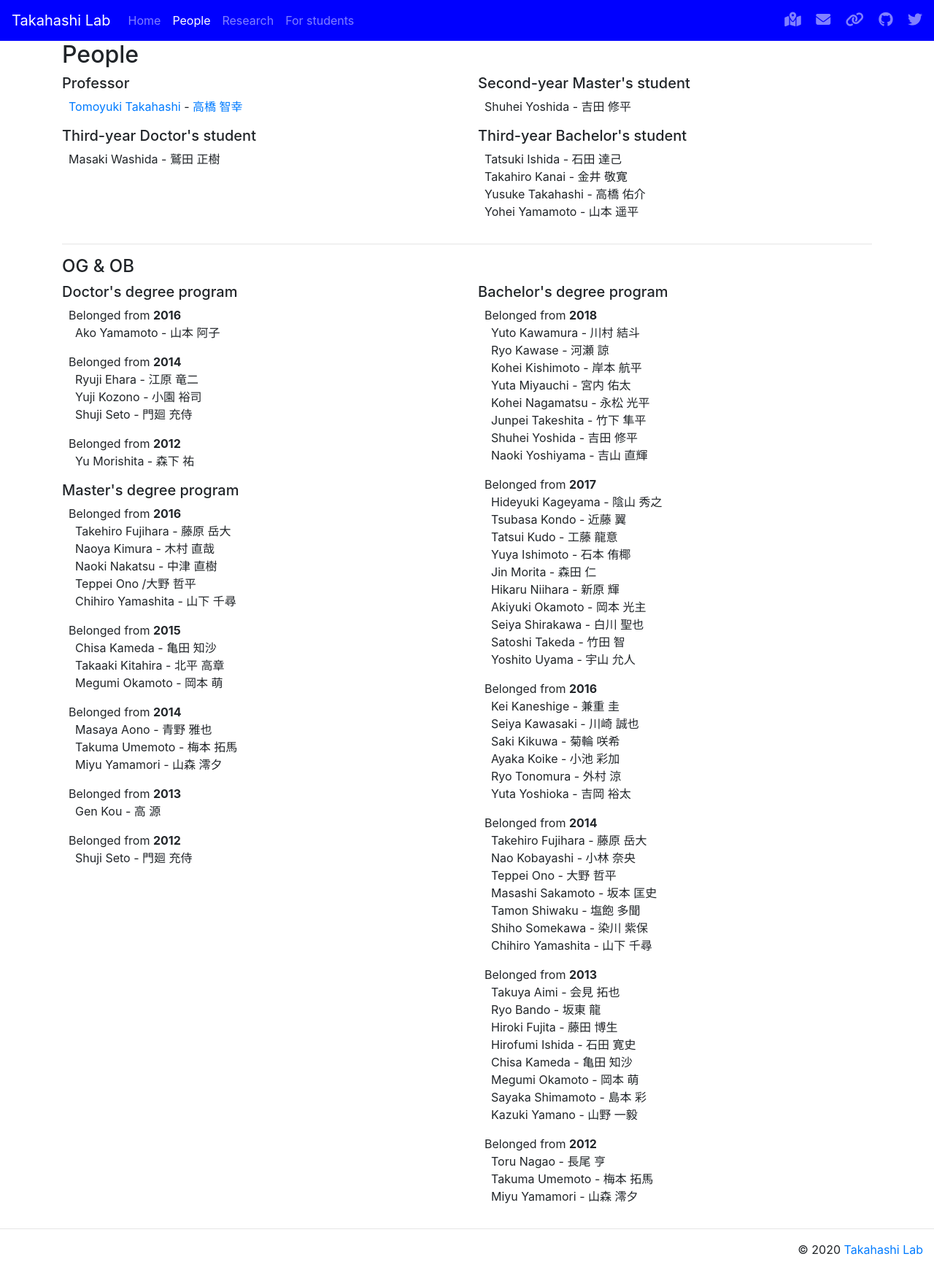
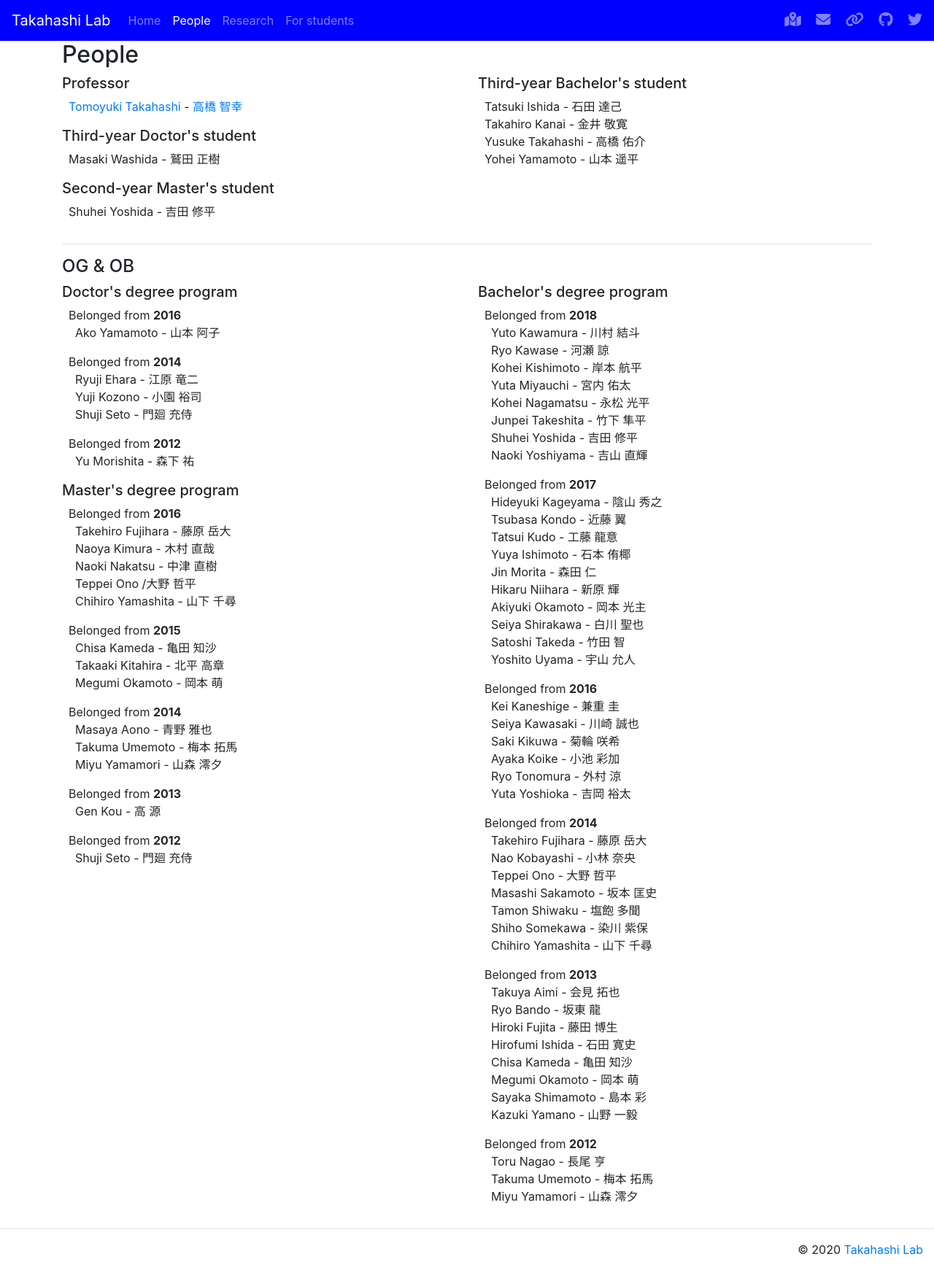
Before and after one commit to tkhslab/tkhslab.github.io, a Jekyll site: the page built from people.md, in a window 1280 px wide. Shown: the whole page at 73% size. Built offline with Jekyll 4.4.1, drawn with Linux system fonts in a browser that asks for light colours; nearby versions of some CDN libraries.

Commit message:
change lineup

```diff
--- a/people.md
+++ b/people.md
@@ -9,12 +9,12 @@ title: People
 
 <h5>Third-year Doctor's student</h5>
 <p>&nbsp; Masaki Washida - 鷲田 正樹</p>
+
+<h5>Second-year Master's student</h5>
+<p>&nbsp; Shuhei Yoshida - 吉田 修平</p>
 </div>
 
 <div class="col-md">
-<h5>Second-year Master's student</h5>
-<p>&nbsp; Shuhei Yoshida - 吉田 修平</p>
-
 <h5>Third-year Bachelor's student</h5>
 <p>&nbsp; Tatsuki Ishida - 石田 達己<br>
 &nbsp; Takahiro Kanai - 金井 敬寛<br>
```
